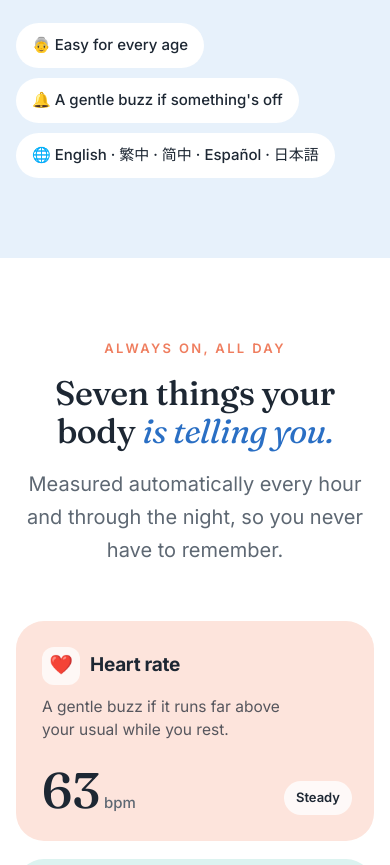
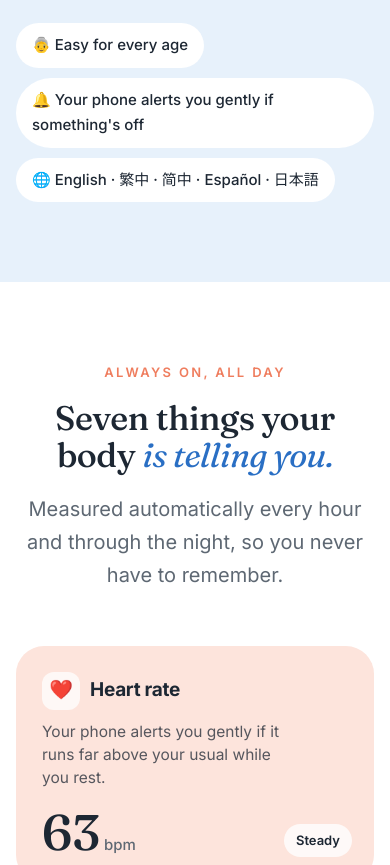
Before and after one commit to viviane1224lu/elvera, a plain HTML site: page index.html in a window 390 px wide. Shown: the part 8803-9668 px from the top of the page. Drawn offline with Linux system fonts and the light colour scheme.

Commit message:
Alerts come from the phone, not the ring
Co-Authored-By: Claude Opus 5.5 <noreply@anthropic.com>

```diff
--- a/i18n.js
+++ b/i18n.js
@@ -4,6 +4,8 @@
  */
 window.ELV_I18N = {
   'zh-TW': {
+    "🔔 Your phone alerts you gently if something's off": "🔔 不對勁時，手機會輕輕提醒你",
+    "Your phone alerts you gently if it runs far above your usual while you rest.": "休息時比平常快很多，手機會輕輕提醒你。",
     "Phone & watch alerts": "手機和手錶都會提醒",
     "Reminders and body alerts ring on your phone, and buzz on your smartwatch too if you wear one.": "吃藥提醒和身體提醒會在手機上響，有戴智慧手錶的話，手錶也會震動。",
     "Measured on your everyday walks. See your fitness age, and how you compare with people your age.": "平常散步時就會量。看看你的心肺年齡，跟同年紀的人比起來如何。",
@@ -183,6 +185,8 @@ window.ELV_I18N = {
     'Checkout opens soon. Thank you for your patience!': '結帳功能即將開放，謝謝你耐心等候！',
   },
   es: {
+    "🔔 Your phone alerts you gently if something's off": "🔔 Tu teléfono te avisa con suavidad si algo va mal",
+    "Your phone alerts you gently if it runs far above your usual while you rest.": "Tu teléfono te avisa con suavidad si va muy por encima de lo habitual en reposo.",
     "Phone & watch alerts": "Alertas en teléfono y reloj",
     "Reminders and body alerts ring on your phone, and buzz on your smartwatch too if you wear one.": "Los recordatorios y alertas suenan en tu teléfono, y también vibran en tu reloj inteligente si usas uno.",
     "Measured on your everyday walks. See your fitness age, and how you compare with people your age.": "Se mide en tus paseos diarios. Mira tu edad física y cómo te comparas con personas de tu edad.",
@@ -350,6 +354,8 @@ window.ELV_I18N = {
     'Checkout opens soon. Thank you for your patience!': 'El pago abre pronto. ¡Gracias por tu paciencia!',
   },
   ja: {
+    "🔔 Your phone alerts you gently if something's off": "🔔 いつもと違う時は、スマホがそっとお知らせ",
+    "Your phone alerts you gently if it runs far above your usual while you rest.": "安静時に普段よりかなり速い時は、スマホがそっとお知らせします。",
     "Phone & watch alerts": "スマホと時計でお知らせ",
     "Reminders and body alerts ring on your phone, and buzz on your smartwatch too if you wear one.": "リマインダーや体のお知らせはスマホで鳴り、スマートウォッチをつけていれば時計でも振動します。",
     "Measured on your everyday walks. See your fitness age, and how you compare with people your age.": "毎日の散歩で測定。心肺年齢と、同年代との比較がわかります。",
--- a/index.html
+++ b/index.html
@@ -532,7 +532,7 @@
       <div class="eyebrow">Made for real people</div>
       <h2>Compared with <em>your</em> usual, not a stranger's.</h2>
       <p class="lead">ELVÉRA learns what's normal for you. Each day you see what's different, in big, clear text and simple words like Steady, Slow or Strong. No charts to decode.</p>
-      <div class="chips"><span class="chip">👵 Easy for every age</span><span class="chip">🔔 A gentle buzz if something's off</span><span class="chip">🌐 English · 繁中 · 简中 · Español · 日本語</span></div>
+      <div class="chips"><span class="chip">👵 Easy for every age</span><span class="chip">🔔 Your phone alerts you gently if something's off</span><span class="chip">🌐 English · 繁中 · 简中 · Español · 日本語</span></div>
     </div>
   </div>
 </section>
@@ -546,7 +546,7 @@
       <p class="lead">Measured automatically every hour and through the night, so you never have to remember.</p>
     </div>
     <div class="tiles">
-      <div class="tile t1"><div><h3><span>❤️</span>Heart rate</h3><p>A gentle buzz if it runs far above your usual while you rest.</p></div><div class="val">63<small>bpm</small></div><span class="word">Steady</span></div>
+      <div class="tile t1"><div><h3><span>❤️</span>Heart rate</h3><p>Your phone alerts you gently if it runs far above your usual while you rest.</p></div><div class="val">63<small>bpm</small></div><span class="word">Steady</span></div>
       <div class="tile t2"><div><h3><span>💧</span>Blood oxygen</h3><p>Checked while you sleep, with a sleep-breathing check.</p></div><div class="val">97<small>%</small></div><span class="word">Normal</span></div>
       <div class="tile t3"><div><h3><span>🍃</span>Stress &amp; HRV</h3><p>Know when your body is tired and could use a slower day.</p></div><div class="val">44<small>ms</small></div><span class="word">Relaxed</span></div>
       <div class="tile t4"><div><h3><span>🌙</span>Sleep</h3><p>Deep, light and dream sleep, in words that make sense.</p></div><div class="val">7h 20<small>min</small></div><span class="word">Good</span></div>
```
